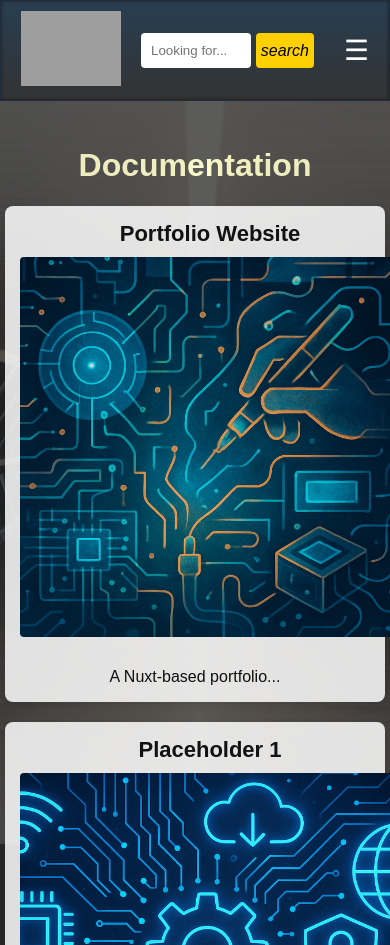
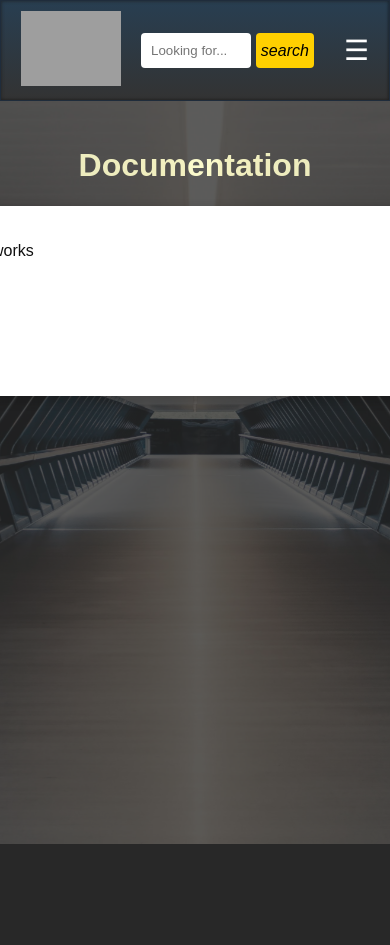
Before and after one commit to RJNed/Portfolio, a Nuxt app: page /Documentation in a window 390 px wide. Built offline with nearby package versions, Linux system fonts and the light colour scheme; grey boxes are pictures that could not be loaded.

Commit message:
Doc Changes erased

```diff
--- a/components/docCard.vue
+++ b/components/docCard.vue
@@ -1,112 +1,68 @@
 <template>
-  <NuxtLink :to="`/documentation/${slug-doc}`" class="cardContainer">
-    <div class="imageSection">
+    <div class="cardContainer">
+      <div class = "imageSection">
         <h3 class="projectName">{{ name }}</h3>
         <img :src="image" :alt="name" class="projectPreview" />
+        <!-- <img src="C:\Users\Ryan\Desktop\Porfolio\src\DemoVendors\Shop2.jpg" :alt="name" class="projectPreview" /> -->
       </div>
       <div class="descriptionSection">
         <p class="projectDescription">{{ description }}</p>
       </div>
-  </NuxtLink>
+    </div>
   </template>
 
   <script setup>
   defineProps({
-  image: {
-    type: String,
-    required: true
-  },
-  name: {
-    type: String,
-    required: true
-  },
-  description: {
-    type: String,
-    required: true
-  },
-  slug: {
-    type: String,
-    required: true
-  }
+    image: String,
+    name: String,
+    description: String,
   })
   </script>
 
 <style scoped>
-.cardContainer {
+.cardContainer{
   position: relative;
   z-index: 1;
   display: flex;
-  align-items: center;
-  justify-content: flex-start;
-  text-decoration-line: none;
   border-radius: 8px;
-  /* border: 2px solid rgb(250, 235, 215, 0.4); */
-  box-shadow: 0 4px 8px rgba(0, 0, 0, 0.1);
-  background: rgba(255, 255, 255, 0.85);
+  justify-content: space-between;
+  background-color: white;
+  box-shadow: 0 4px 12px rgba(0, 0, 0, 0.2);
   text-align: center;
-  width: 100%;
-  max-width: 1000px;
-  /* padding: 20px; */
-  margin-bottom: 20px;
-  /* flex-wrap: nowrap; prevent premature wrap */
+  width: 1000px;
+  height:150px;
+  margin: 20px;
+  padding: 20px;
 }
 
-.cardContainer:hover {
-  transform: translateY(-10px);
-  transition: all 0.5s ease;
+.descriptionSection p{
+  color:rgb(16, 16, 16);
+  text-align: left;
+  width: 800px;
+  padding-left: 20px;
 }
 
-.imageSection {
-  display: flex;
-  flex-direction: column;
-  align-items: center;
-  border-radius: 4px;
-  flex: 0 0 150px;
-  color: rgb(17, 18, 18);
-  padding: 15px
-}
-
-.descriptionSection {
-  flex: 1 1 0%;
-  min-width: 0;
-}
-
-.descriptionSection p {
-  color: rgb(16, 16, 16);
-  text-align: left;
-  padding-left: 20px;
-  width: 100%;
-}
-
-.imageSection h3 {
+.imageSection h3{
   font-size: 22px;
-  margin: 0px 0px 10px;
+  margin: 0px;
   padding: 0px;
 }
 
 .projectPreview {
-  width: 100%;
-  aspect-ratio: 1 / 1;
-  object-fit: cover;
+  height: 125px;
+  width: 125px;
+  text-align: center;
+  align-self: center;
   border-radius: 4px;
 }
 
-/* Responsive Design */
-@media (max-width: 768px) {
-  .cardContainer {
+.imageSection{
+  display:flex;
   flex-direction: column;
-    align-items: flex-start;
+  border-radius: 4px;
+  width: 150px;
+  height:100%;
+  color:rgb(17, 18, 18);
 }
 
-  .imageSection,
-  .descriptionSection {
-    width: 100%;
-    /* text-align: center; */
-  }
-
-  .descriptionSection p {
-    padding-left: 0;
-    text-align: center;
-  }
-}
 </style>
--- a/data/documents.json
+++ /dev/null
@@ -1,44 +0,0 @@
-[
-    {
-      "id": 1,
-      "name": "Portfolio Website",
-      "doc": "portfolio",
-      "description": "A Nuxt-based portfolio...",
-      "image": "/images/Maintenance.png"
-    },
-    {
-      "id": 2,
-      "name": "Placeholder 1",
-      "doc": "Placeholder 1",
-      "description": "This site is currently under construction. We’re actively working on updates—please check back soon!",
-      "image": "/images/Placeholder1.png"
-    },
-    {
-      "id": 3,
-      "name": "Placeholder 2",
-      "doc": "Placeholder 2",
-      "description": "This site is currently under construction. We’re actively working on updates—please check back soon!",
-      "image": "/images/Placeholder2.png"
-    },
-    {
-      "id": 4,
-      "name": "Placeholder 3",
-      "doc": "Placeholder 3",
-      "description": "This site is currently under construction. We’re actively working on updates—please check back soon!",
-      "image": "/images/Placeholder3.png"
-    },
-    {
-      "id": 5,
-      "name": "Placeholder 4",
-      "doc": "Placeholder 4",
-      "description": "This site is currently under construction. We’re actively working on updates—please check back soon!",
-      "image": "/images/Placeholder4.png"
-    },
-    {
-      "id": 6,
-      "name": "Placeholder 5",
-      "doc": "Placeholder 5",
-      "description": "This site is currently under construction. We’re actively working on updates—please check back soon!",
-      "image": "/images/Placeholder5.png"
-    }
-  ]
--- a/data/projects.json
+++ b/data/projects.json
@@ -3,7 +3,6 @@
     "id": 1,
     "name": "Portfolio Website",
     "slug": "portfolio",
-    "doc": "documentation",
     "description": "A Nuxt-based portfolio...",
     "image": "/images/Maintenance.png"
   },
@@ -11,7 +10,6 @@
     "id": 2,
     "name": "Placeholder 1",
     "slug": "Placeholder 1",
-    "doc": "Placeholder Documentation",
     "description": "This site is currently under construction. We’re actively working on updates—please check back soon!",
     "image": "/images/Placeholder1.png"
   },
@@ -19,7 +17,6 @@
     "id": 3,
     "name": "Placeholder 2",
     "slug": "task-tracker-api",
-    "doc": "Placeholder Documentation",
     "description": "This site is currently under construction. We’re actively working on updates—please check back soon!",
     "image": "/images/Placeholder2.png"
   },
@@ -27,7 +24,6 @@
     "id": 4,
     "name": "Placeholder 3",
     "slug": "robobot-simulator",
-    "doc": "Placeholder Documentation",
     "description": "This site is currently under construction. We’re actively working on updates—please check back soon!",
     "image": "/images/Placeholder3.png"
   },
@@ -35,7 +31,6 @@
     "id": 5,
     "name": "Placeholder 4",
     "slug": "network-monitor-tool",
-    "doc": "Placeholder Documentation",
     "description": "This site is currently under construction. We’re actively working on updates—please check back soon!",
     "image": "/images/Placeholder4.png"
   },
@@ -43,7 +38,6 @@
     "id": 6,
     "name": "Placeholder 5",
     "slug": "lunar-phase-tracker",
-    "doc": "Placeholder Documentation",
     "description": "This site is currently under construction. We’re actively working on updates—please check back soon!",
     "image": "/images/Placeholder5.png"
   }
--- a/pages/Documentation.vue
+++ b/pages/Documentation.vue
@@ -3,14 +3,12 @@
         <div class="doc-layout">
             <div class="details">
               <h1>Documentation</h1>
-              <div v-for="document in documents" :key="document.id">
-                <DocCard
-                  :image="document.image"
-                  :name="document.name"
-                  :description="document.description"
-                  :doc="document.doc"
-                />
-              </div>
+              <a class="projectLink" href="/testPage">
+                <docCard
+                image = ""
+                name = "Project Test"
+                description = "Testing if this works"/>
+              </a>
             </div>
 
         </div>
@@ -18,8 +16,7 @@
 </template>
 
 <script setup>
-import DocCard from '~/components/projectCard.vue'
-import documents from '~/data/documents.json'
+import docCard from "~/components/docCard.vue"
 
 useHead({
   title: 'Project Documentation | Ryan Nedbalek',
@@ -64,6 +61,10 @@
   z-index: 0;
 }
 
+.projectLink {
+  text-decoration-line: none;
+}
+
 .details {
   margin-top: 20px;
   text-align: center;
--- a/pages/documents/[doc].vue
+++ /dev/null
@@ -1,75 +0,0 @@
-<template>
-  <div class="background">
-    <div class="project-details" v-if="projectdoc">
-      <h1>{{ projectdoc.name }}</h1>
-      <img :src="projectdoc.image" :alt="projectdoc.name" />
-      <p>{{ projectdoc.description }}</p>
-      <!-- Add more project info here if needed -->
-    </div>
-  </div>
-</template>
-
-<script setup>
-import { useRoute, useError } from 'nuxt/app'
-import documents from '~/data/documents.json'
-
-const route = useRoute()
-const error = useError()
-
-const doc = route.params.doc
-const projectdoc = documents.find(p => p.doc === doc)
-
-if (!projectdoc) {
-  error({ statusCode: 404, message: 'Project documentation not found' })
-} else {
-  useHead({
-    title: `${projectdoc.name} | Ryan Nedbalek`,
-    meta: [
-      { name: 'description', content: projectdoc.description },
-      { property: 'og:title', content: projectdoc.name },
-      { property: 'og:description', content: projectdoc.description },
-      { property: 'og:image', content: projectdoc.image }
-    ]
-  })
-}
-</script>
-
-<style scoped>
-.background {
-  display: flex;
-  justify-content: center;
-  min-height: 100vh;
-  width: 100%;
-  position: relative;
-  background-color: #282828;
-  overflow: hidden;
-}
-
-.background::before {
-  content: "";
-  position: absolute;
-  top: 0; left: 0; right: 0; bottom: 0;
-  background-image: url('/images/pexels.jpg');
-  background-size: cover;
-  background-position: center;
-  opacity: 0.25;
-  background-attachment: fixed;
-  z-index: 0;
-}
-
-.project-details {
-  color: white;
-  padding: 2rem;
-  max-width: 800px;
-  margin: auto;
-  text-align: center;
-  z-index: 1;
-}
-
-.project-details img {
-  max-width: 100%;
-  height: auto;
-  margin-top: 1rem;
-  border-radius: 10px;
-}
-</style>
```
Lines whose indentation alone changed are shown as unchanged.
